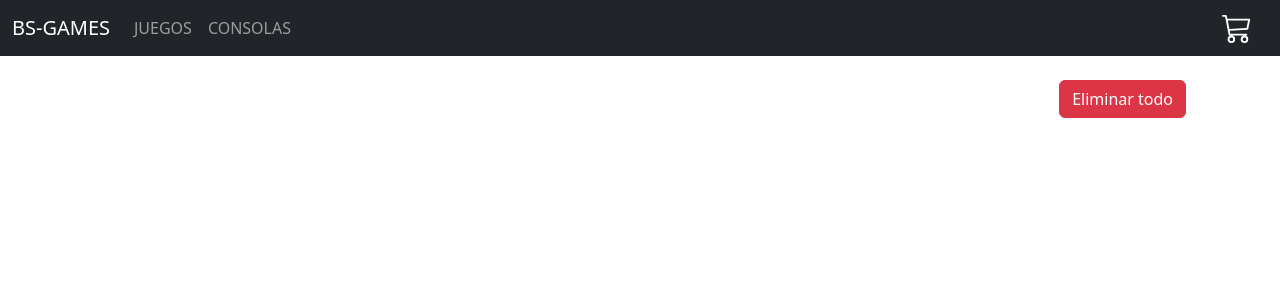
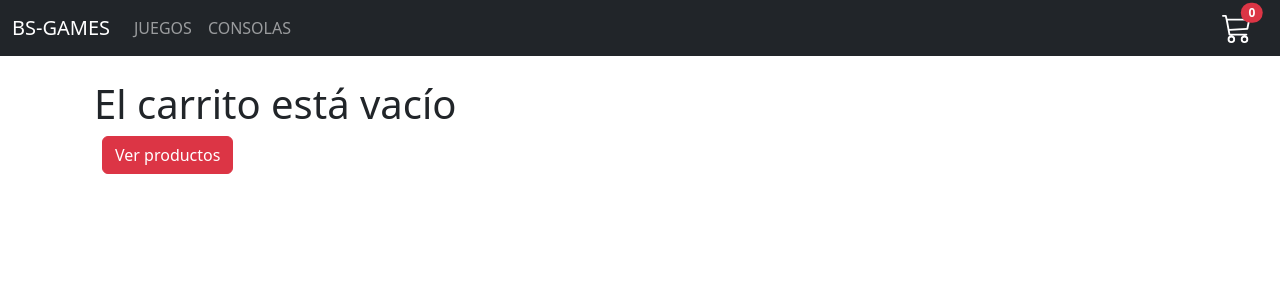
Before and after one commit to BASciarretta/proyecto-final-react-bernardo-sciarretta, a React (Create React App) app: page /cart in a window 1280 px wide. Shown: the top 300 px of the page. Built offline with nearby package versions, Linux system fonts and the light colour scheme.

Commit message:
desafío Cart view

```diff
--- a/src/components/Cart.js
+++ b/src/components/Cart.js
@@ -1,13 +1,21 @@
 import { useContext } from "react";
 import { CartContext } from "./CartContext";
+import { Link } from "react-router-dom";
 
 const Cart = () => {
   const context = useContext(CartContext)
     return (
       <div className="container p-4">
-        <div className="d-flex justify-content-end pb-4">
-          <button onClick={context.clear} type="button" className="btn btn-danger ms-2">Eliminar todo</button>
-        </div>
+        {
+           (context.cartList.length > 0)
+           ? <div className="d-flex justify-content-end pb-4"><button onClick={context.clear} type="button" className="btn btn-danger ms-2">Eliminar todo</button></div>
+           :<h1>El carrito está vacío</h1>
+        }
+        {
+          (context.cartList.length > 0)
+          ? null
+          :<Link to='/'><button type="button" className="btn btn-danger ms-2">Ver productos</button></Link>
+        }
         {
           context.cartList.length > 0 && context.cartList.map(products => (
             <div className="card mb-3" style={{ maxwidth: '540px' }}>
@@ -29,7 +37,7 @@ const Cart = () => {
           </div>
           ))
         }
-</div>
+        </div>
     );
   };
 
--- a/src/components/CartContext.js
+++ b/src/components/CartContext.js
@@ -31,8 +31,13 @@ const CartContextProvider = ({children}) => {
     setCartList([])
     }
 
+    const itemQty = () => {
+      let qty = cartList.map(item => item.qty);
+      return qty.reduce(((firstValue, actualValue) => firstValue + actualValue), 0);
+    }
+
     return(
-        <CartContext.Provider value={{cartList, addToCart, removeItem, clear}}>
+        <CartContext.Provider value={{cartList, addToCart, removeItem, clear, itemQty}}>
           {children}
         </CartContext.Provider>
     )
--- a/src/components/CartWidget.js
+++ b/src/components/CartWidget.js
@@ -1,8 +1,14 @@
+import { useContext} from 'react';
+import { CartContext } from './CartContext';
+import { Link } from 'react-router-dom';
+
 const CartWidget = () => {
+  const context = useContext(CartContext);
+
   return (
     <>
     <div className="position-relative">
-      <svg
+    <Link to='/cart'><svg
         xmlns="http://www.w3.org/2000/svg"
         width="30"
         height="30"
@@ -11,8 +17,8 @@ const CartWidget = () => {
         viewBox="0 0 16 16"
       >
         <path d="M0 1.5A.5.5 0 0 1 .5 1H2a.5.5 0 0 1 .485.379L2.89 3H14.5a.5.5 0 0 1 .49.598l-1 5a.5.5 0 0 1-.465.401l-9.397.472L4.415 11H13a.5.5 0 0 1 0 1H4a.5.5 0 0 1-.491-.408L2.01 3.607 1.61 2H.5a.5.5 0 0 1-.5-.5zM3.102 4l.84 4.479 9.144-.459L13.89 4H3.102zM5 12a2 2 0 1 0 0 4 2 2 0 0 0 0-4zm7 0a2 2 0 1 0 0 4 2 2 0 0 0 0-4zm-7 1a1 1 0 1 1 0 2 1 1 0 0 1 0-2zm7 0a1 1 0 1 1 0 2 1 1 0 0 1 0-2z" />
-      </svg>
-      <span className="badge rounded-pill badge-notification bg-danger position-absolute top-0 start-100 translate-middle"></span>
+      </svg></Link>
+      <span className="position-absolute top-0 start-100 translate-middle badge rounded-pill bg-danger">{context.itemQty()}</span>
       </div>
     </>
   );
```
